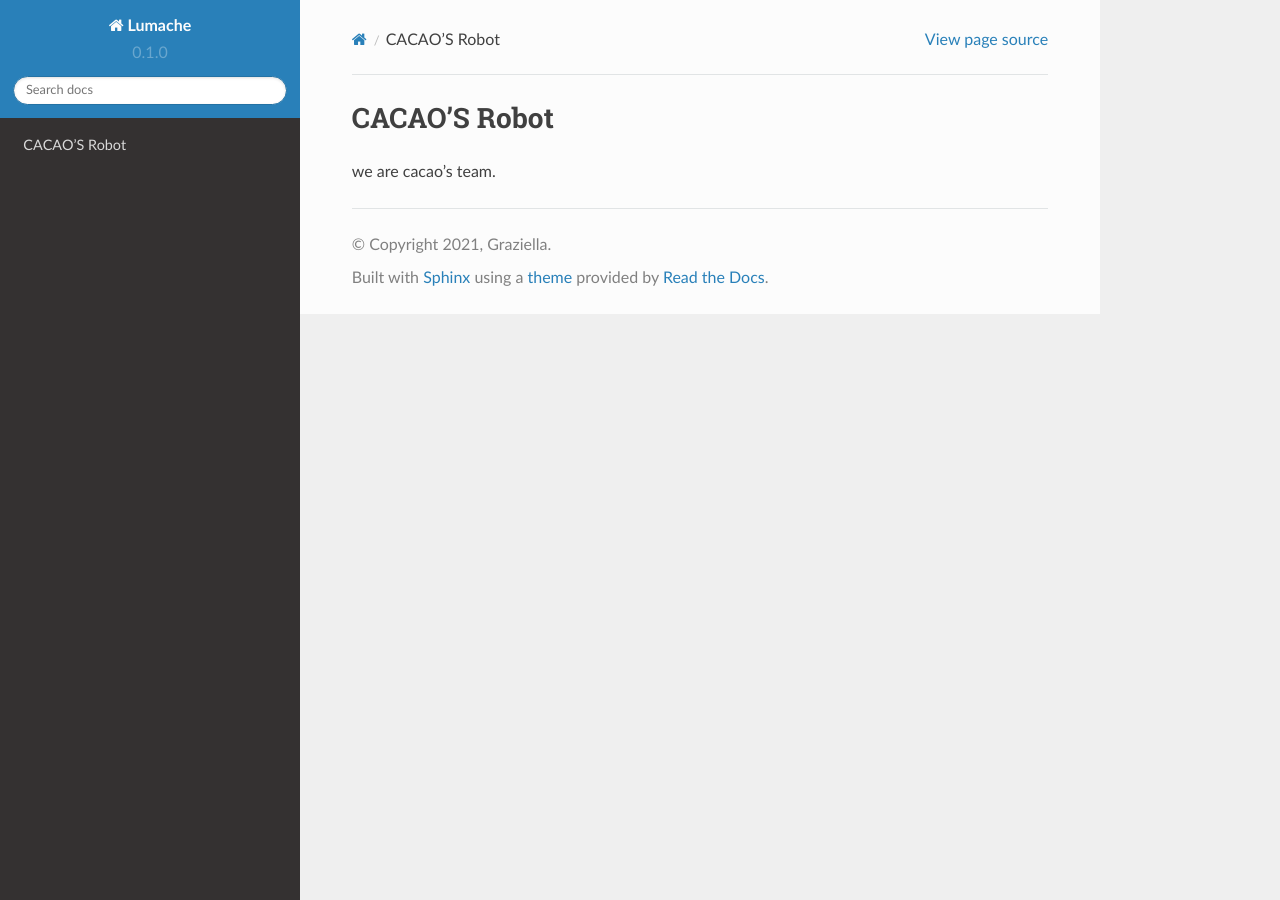
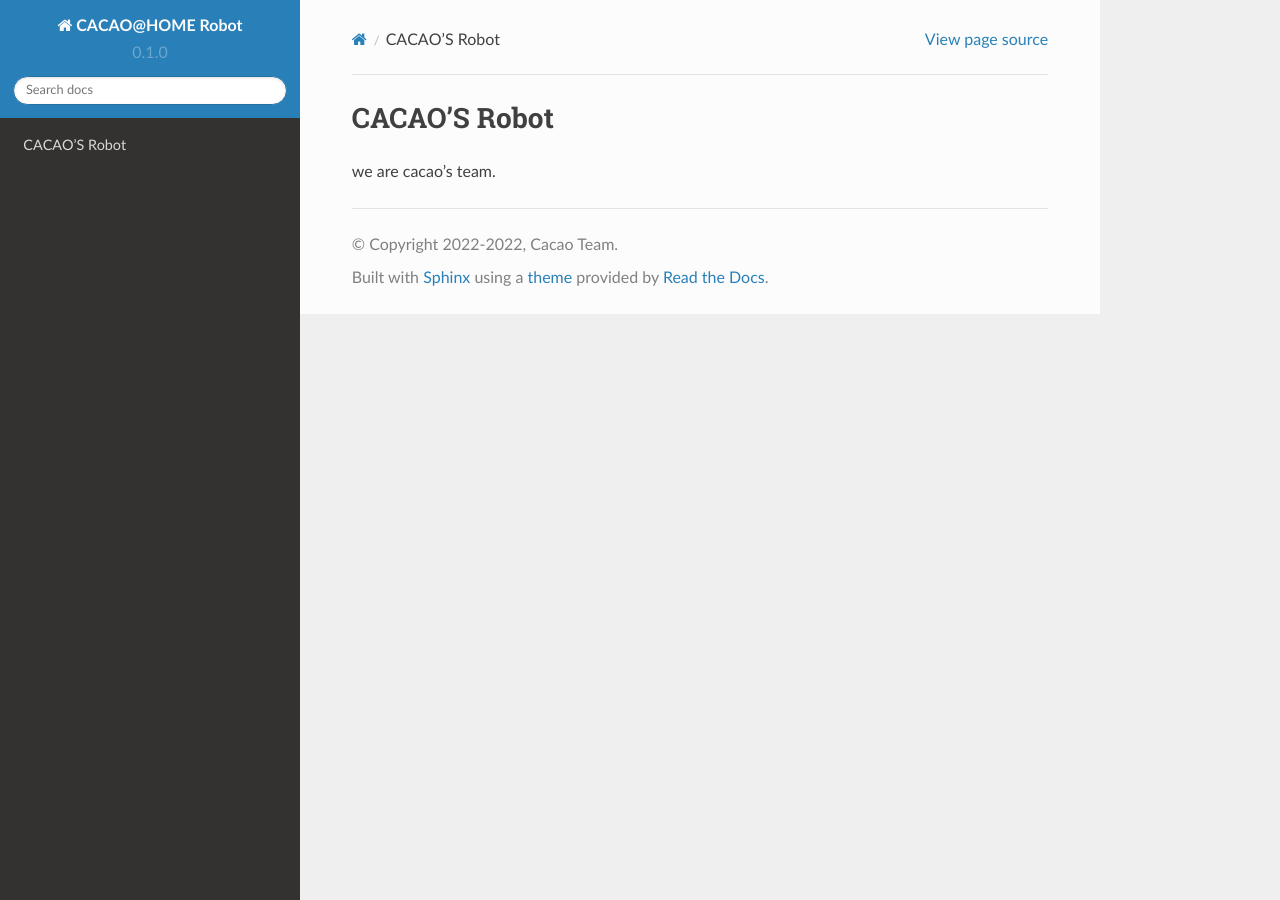
Before and after one commit to Lattawat/Cacao-Mechanics-Team-Document, a Sphinx documentation site: the page built from docs/source/index.rst, in a window 1280 px wide. Built offline with Sphinx 7.4.7 and the Read the Docs theme 2.0.0, drawn with Linux system fonts in a browser that asks for light colours; pages that are not in the unit, such as notebooks, are missing from menus.

Commit message:
Update conf.py

```diff
--- a/docs/source/conf.py
+++ b/docs/source/conf.py
@@ -1,10 +1,14 @@
+import datetime
+import string
+import sys
+import os
+
 # Configuration file for the Sphinx documentation builder.
 
-# -- Project information
-
-project = 'Lumache'
-copyright = '2021, Graziella'
-author = 'Graziella'
+# Package information
+project = "CACAO@HOME Robot"
+author = "Cacao Team"
+copyright = f"2022-{datetime.date.today().year}, {author}"
 
 release = '0.1'
 version = '0.1.0'
@@ -17,7 +21,16 @@ extensions = [
     'sphinx.ext.autodoc',
     'sphinx.ext.autosummary',
     'sphinx.ext.intersphinx',
+    'sphinx_tabs.tabs'
 ]
+sphinx_tabs_valid_builders = ['linkcheck']
+sphinx_tabs_disable_tab_closing = True
+sphinx_tabs_disable_css_loading = True
+source_suffix = ".rst"
+pygments_style = "sphinx"
+
+master_doc = "index"
+language = 'en'
 
 intersphinx_mapping = {
     'python': ('https://docs.python.org/3/', None),
```
